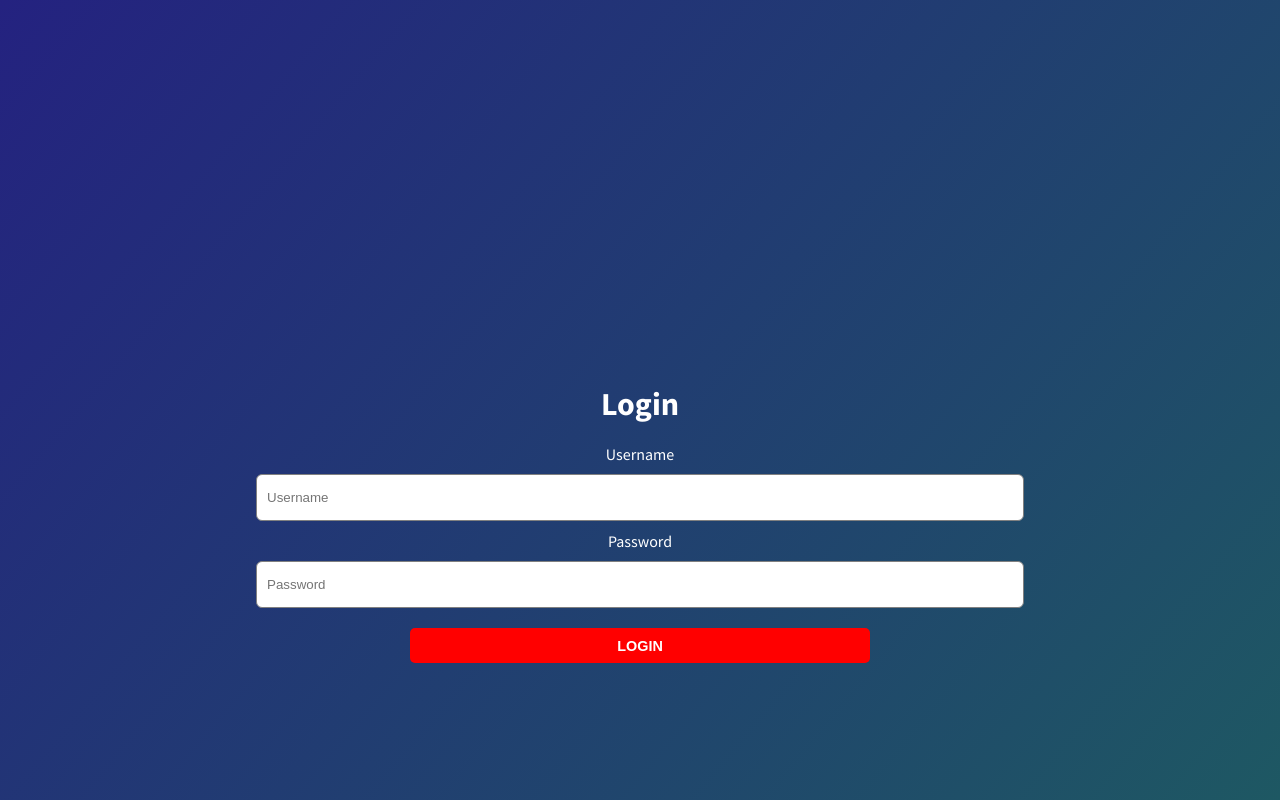
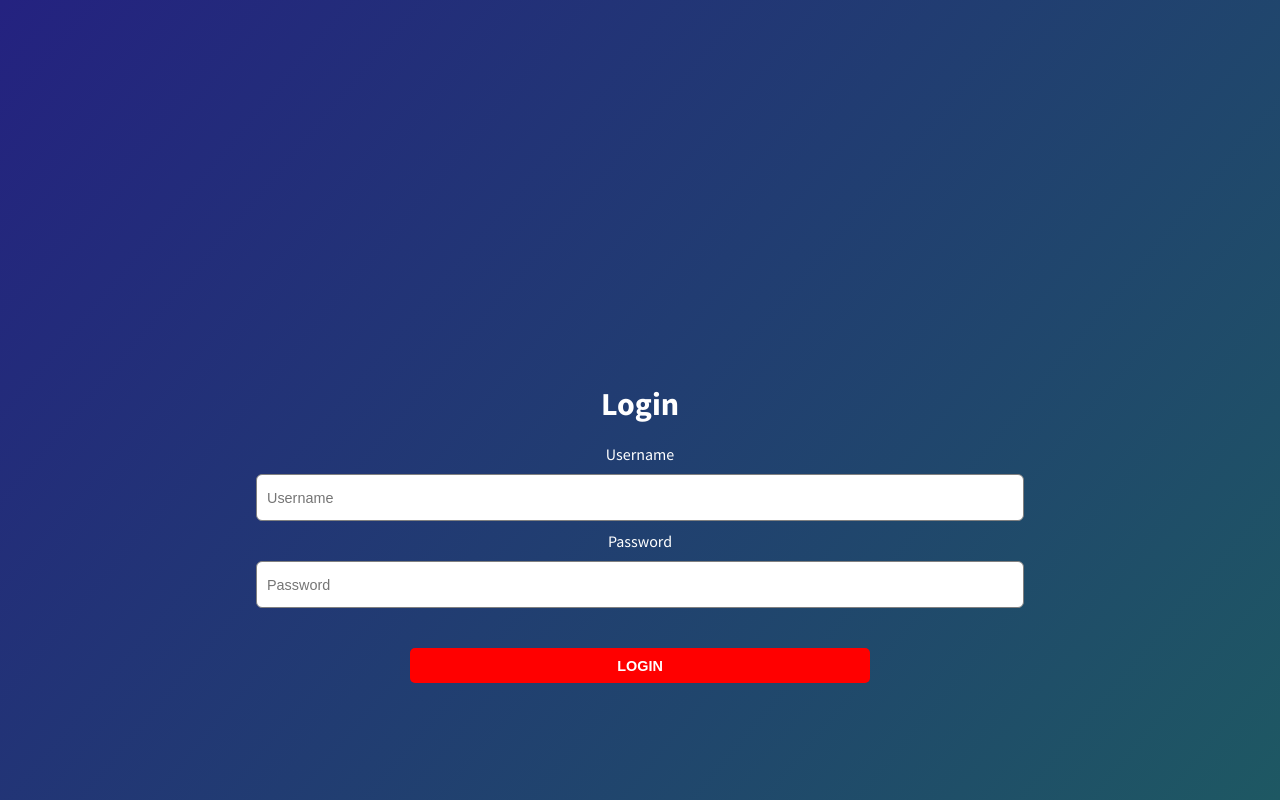
Before and after one commit to j-stuckey/chatter-client, a React app: page /login in a window 1280 px wide. Built offline with nearby package versions, Linux system fonts and the light colour scheme; no server answers.

Commit message:
changed font size of input

```diff
--- a/src/components/styles/Login.module.css
+++ b/src/components/styles/Login.module.css
@@ -35,6 +35,7 @@
     border: 1px solid gray;
     padding: 10px;
     height: 25px;
+    font-size: 0.9em;
     margin-bottom: 10px;
 }
 
@@ -60,7 +61,8 @@
     text-transform: uppercase;
     height: 35px;
     width: 60%;
-    margin: 10px auto;
+    margin: 30px auto;
+    margin-bottom: 0;
     font-weight: 700;
     font-size: 0.9em;
 }
```
